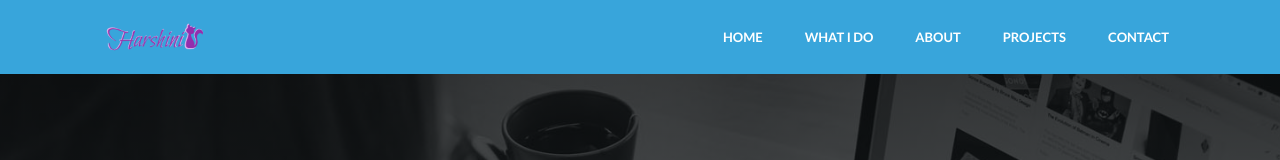
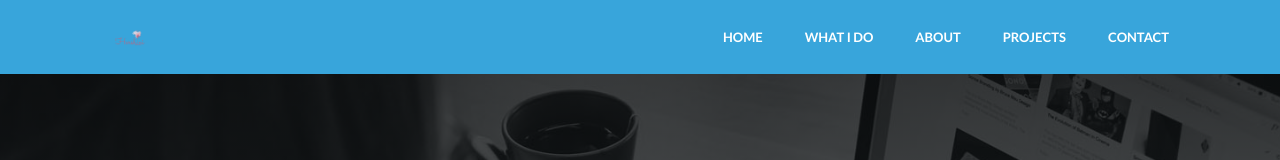
Before and after one commit to BhaskarCharan/harshi, a plain HTML site: page index.html in a window 1280 px wide. Shown: the top 160 px of the page. Drawn offline with nearby package versions, Linux system fonts and the light colour scheme.

Commit message:
Update index.html

```diff
--- a/index.html
+++ b/index.html
@@ -56,7 +56,7 @@
                 <span class="icon-bar"></span>
                 <span class="icon-bar"></span>
               </button>
-              <a class="navbar-brand" href="#"><img src="Logo.png" alt="..."></a>
+              <a class="navbar-brand" href="#"><img src="Logo harshi.png" alt="..."></a>
             </div>
 
             <!-- Collect the nav links, forms, and other content for toggling -->
```
